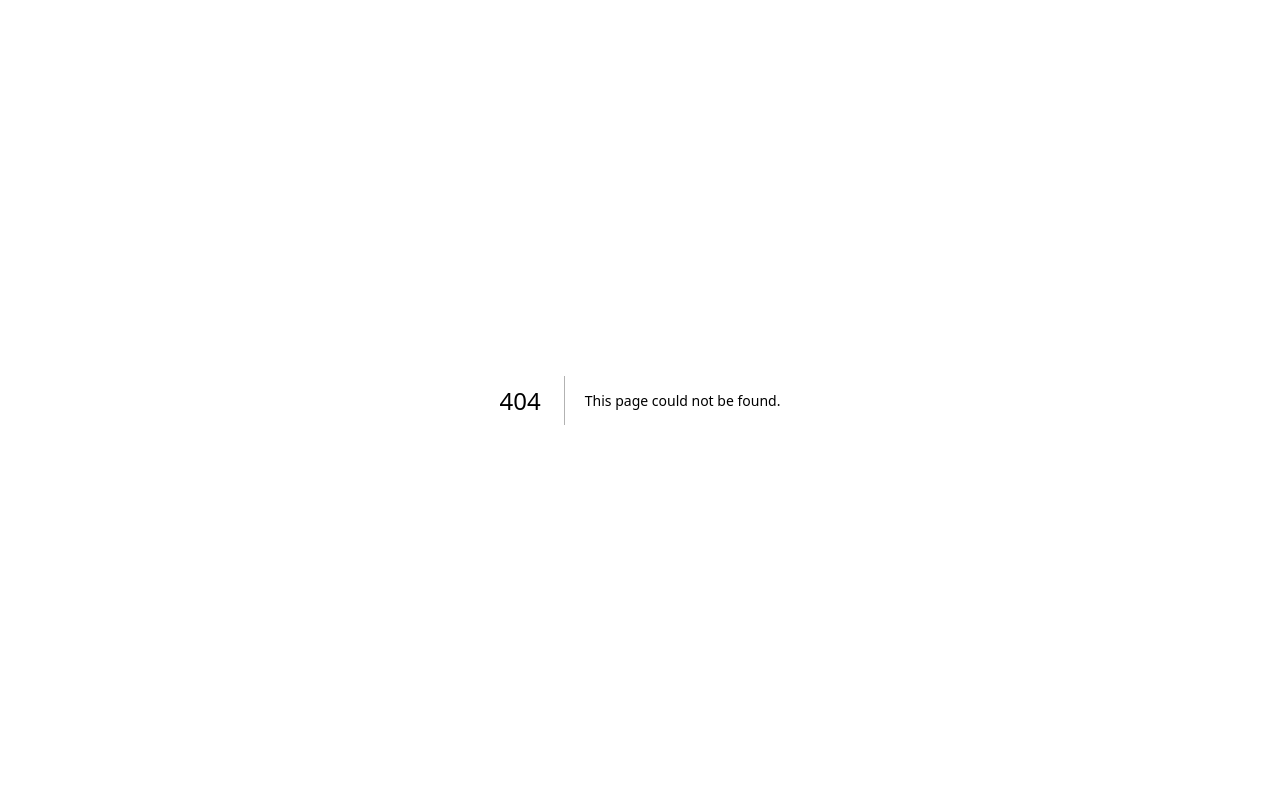
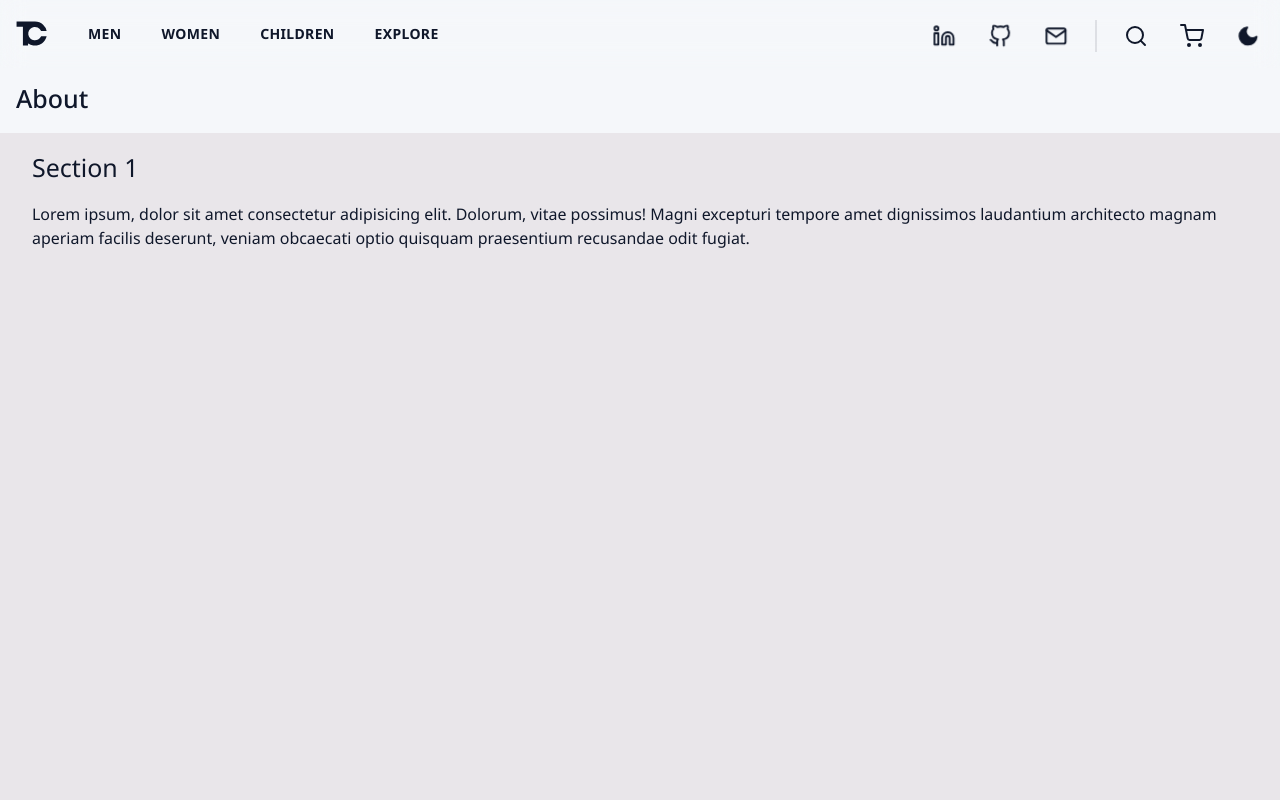
Before and after one commit to cloudhoy/portfolio, a Next.js app: page /about in a window 1280 px wide. Before the commit this address had no page. Shown: the top 800 px of the page. Built offline with nearby package versions, Linux system fonts and the light colour scheme.

Commit message:
Add react spring

```diff
--- /dev/null
+++ b/app/about/page.tsx
@@ -0,0 +1,41 @@
+import FadeIn from "@/components/FadeIn";
+import Layout from "@/components/Layout";
+import { Metadata } from "next";
+
+export const metadata: Metadata = {
+  title: "About",
+  description: "about this site",
+};
+
+export default function Page() {
+  return (
+    <Layout>
+      <h1 className="full-width bg-neutral p-4 pt-12 md:pt-20 text-xl font-medium">
+        About
+      </h1>
+      <section className="full-width p-4">
+        <h2 className="mb-4 text-xl">Section 1</h2>
+        <p className="mb-[1000px]">
+          Lorem ipsum, dolor sit amet consectetur adipisicing elit. Dolorum,
+          vitae possimus! Magni excepturi tempore amet dignissimos laudantium
+          architecto magnam aperiam facilis deserunt, veniam obcaecati optio
+          quisquam praesentium recusandae odit fugiat.
+        </p>
+        <FadeIn>
+          <div className="card bg-neutral shadow-xl">
+            <div className="card-body">
+              <p>
+                Lorem ipsum, dolor sit amet consectetur adipisicing elit.
+                Dolorum, vitae possimus! Magni excepturi tempore amet
+                dignissimos laudantium architecto magnam aperiam facilis
+                deserunt, veniam obcaecati optio quisquam praesentium recusandae
+                odit fugiat.
+              </p>
+            </div>
+          </div>
+        </FadeIn>
+        <div className="mt-80">END</div>
+      </section>
+    </Layout>
+  );
+}
--- /dev/null
+++ b/components/FadeIn.tsx
@@ -0,0 +1,35 @@
+"use client";
+
+import { animated, useInView } from "@react-spring/web";
+import { PropsWithChildren } from "react";
+
+export type FadeInProps = PropsWithChildren & {
+    className?: string;
+};
+
+const FadeIn = ({ children, className }: FadeInProps) => {
+  const [ref, springs] = useInView(
+    () => ({
+      from: {
+        opacity: 0,
+        y: 50,
+      },
+      to: {
+        opacity: 1,
+        y: 0,
+      },
+    }),
+    {
+        rootMargin: '-40% 0%',
+        once: true,
+    }
+  );
+
+  return (
+    <animated.div ref={ref} className={className} style={springs}>
+      {children}
+    </animated.div>
+  );
+};
+
+export default FadeIn;
--- a/package.json
+++ b/package.json
@@ -9,6 +9,7 @@
     "lint": "next lint"
   },
   "dependencies": {
+    "@react-spring/web": "^9.7.3",
     "@tailwindcss/typography": "^0.5.10",
     "@uidotdev/usehooks": "^2.4.1",
     "next": "14.0.2",
```
Also changed, not shown: 1 other file (tests, documents, lock files or other folders).
